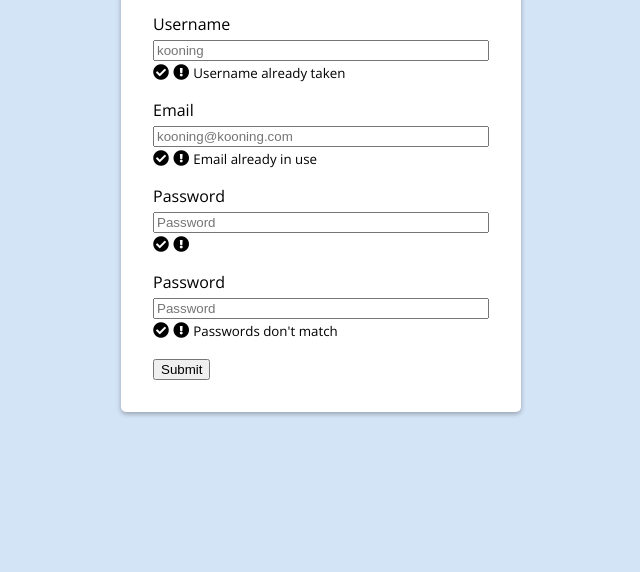
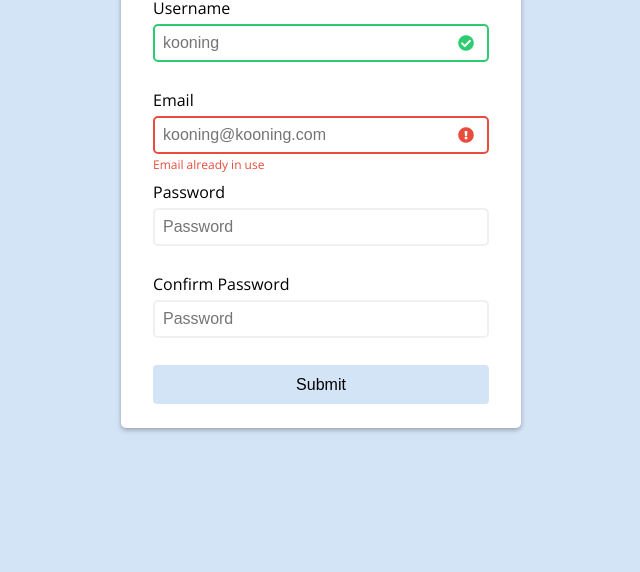
Before and after one commit to mahsoodebrahim/form-validation, a plain HTML site: page index.html in a window 1280 px wide. Shown: the part 228-800 px from the top of the page, without its empty margins (319-959 px from the left). Drawn offline with nearby package versions, Linux system fonts and the light colour scheme.

Commit message:
completed form styles

```diff
--- a/index.html
+++ b/index.html
@@ -20,14 +20,14 @@
         <h2>Create Account</h2>
       </div>
       <form>
-        <div class="form-control">
+        <div class="form-control success">
           <label>Username</label>
           <input type="text" id="username" placeholder="kooning" />
           <i class="fas fa-check-circle"></i>
           <i class="fas fa-exclamation-circle"></i>
           <small>Username already taken</small>
         </div>
-        <div class="form-control">
+        <div class="form-control error">
           <label>Email</label>
           <input type="email" id="email" placeholder="kooning@kooning.com" />
           <i class="fas fa-check-circle"></i>
@@ -36,13 +36,14 @@
         </div>
         <div class="form-control">
           <label>Password</label>
-          <input type="text" id="password" placeholder="Password" />
+          <input type="password" id="password" placeholder="Password" />
           <i class="fas fa-check-circle"></i>
           <i class="fas fa-exclamation-circle"></i>
+          <small>Passwords don't match</small>
         </div>
         <div class="form-control">
-          <label>Password</label>
-          <input type="text" id="password" placeholder="Password" />
+          <label>Confirm Password</label>
+          <input type="password" id="password-check" placeholder="Password" />
           <i class="fas fa-check-circle"></i>
           <i class="fas fa-exclamation-circle"></i>
           <small>Passwords don't match</small>
--- a/styles.css
+++ b/styles.css
@@ -29,6 +29,8 @@ body {
   background-color: #f7f7f7;
   padding: 1rem;
   margin-bottom: 1rem;
+  display: flex;
+  justify-content: center;
 }
 
 .header h2 {
@@ -36,15 +38,68 @@ body {
 }
 
 .form-control {
-  margin: 1rem 2rem;
+  margin: 0.5rem 2rem;
+  position: relative;
 }
 
 .form-control label {
   display: inline-block;
   margin-bottom: 5px;
+  font-size: 1rem;
 }
 
 .form-control input {
   display: block;
   width: 100%;
+  font-size: 1rem;
+  padding: 0.5rem;
+  border-radius: 5px;
+  border: 2px solid #f0f0f0;
 }
+
+.form-control.success input {
+  border-color: #2ecc71;
+}
+
+.form-control.error input {
+  border-color: #e74c3c;
+}
+
+.form-control i {
+  position: absolute;
+  top: 38px;
+  right: 15px;
+  visibility: hidden;
+}
+
+.form-control.success .fa-check-circle {
+  color: #2ecc71;
+  visibility: visible;
+}
+
+.form-control.error .fa-exclamation-circle {
+  color: #e74c3c;
+  visibility: visible;
+}
+
+.form-control small {
+  display: block;
+  margin-top: 2px;
+  font-size: 0.75rem;
+  visibility: hidden;
+}
+
+.form-control.error small {
+  color: #e74c3c;
+  visibility: visible;
+}
+
+button {
+  border-radius: 4px;
+  border: none;
+  background-color: #d4e4f7;
+  display: block;
+  width: 100%;
+  font-size: 1rem;
+  padding: 0.65rem 0.5rem;
+}
```
